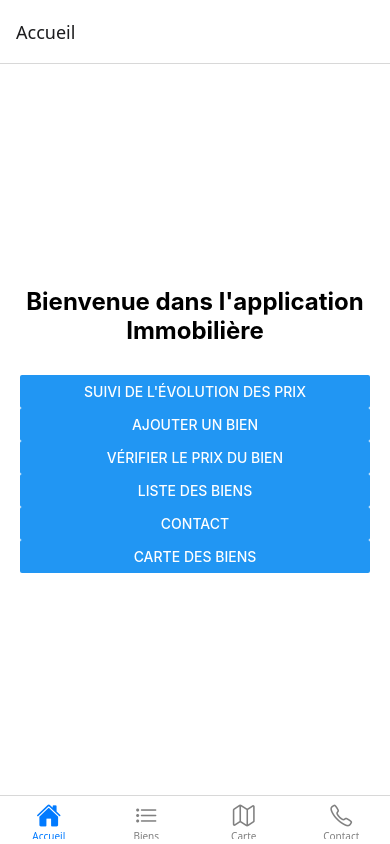
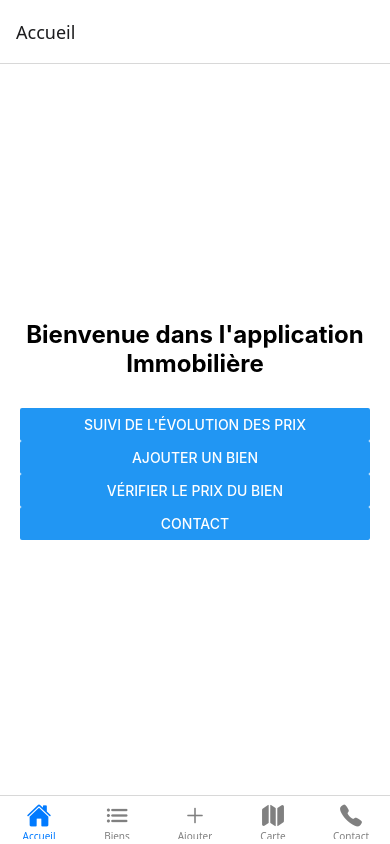
Before and after one commit to Rayanne92/real-estate-tunisia, a React Native app in the folder real-estate-tunisia/: screen /HomeMain in a window 390 px wide. Built offline with nearby package versions, Linux system fonts and the light colour scheme.

Commit message:
Update Navigation

```diff
--- /dev/null
+++ b/real-estate-tunisia/navigation/AddPropertyStack.js
@@ -0,0 +1,14 @@
+// navigation/AddPropertyStack.js
+import React from 'react';
+import { createNativeStackNavigator } from '@react-navigation/native-stack';
+import AddPropertyScreen from '../screens/AddPropertyScreen';
+
+const Stack = createNativeStackNavigator();
+
+const AddPropertyStack = () => (
+  <Stack.Navigator>
+    <Stack.Screen name="AddPropertyMain" component={AddPropertyScreen} options={{ title: 'Ajouter un Bien' }} />
+  </Stack.Navigator>
+);
+
+export default AddPropertyStack;
--- a/real-estate-tunisia/navigation/HomeStack.js
+++ b/real-estate-tunisia/navigation/HomeStack.js
@@ -3,6 +3,9 @@ import { createNativeStackNavigator } from '@react-navigation/native-stack';
 import HomeScreen from '../screens/HomeScreen';
 import AddPropertyScreen from '../screens/AddPropertyScreen';
 import PriceCheckScreen from '../screens/PriceCheckScreen';
+
+import PriceTrackingScreen from '../screens/PriceTrackingScreen';
+
 
 const Stack = createNativeStackNavigator();
 
@@ -11,6 +14,13 @@ const HomeStack = () => (
     <Stack.Screen name="HomeMain" component={HomeScreen} options={{ title: 'Accueil' }} />
     <Stack.Screen name="AddProperty" component={AddPropertyScreen} options={{ title: 'Ajouter un bien' }} />
     <Stack.Screen name="PriceCheck" component={PriceCheckScreen} options={{ title: 'Vérifier un prix' }} />
+
+    <Stack.Screen
+        name="PriceTracking"
+        component={PriceTrackingScreen}
+        options={{ title: "Suivi des prix" }}
+    />
+
   </Stack.Navigator>
 );
 
--- a/real-estate-tunisia/navigation/TabNavigator.js
+++ b/real-estate-tunisia/navigation/TabNavigator.js
@@ -1,10 +1,12 @@
+// navigation/TabNavigator.js
 import React from 'react';
 import { createBottomTabNavigator } from '@react-navigation/bottom-tabs';
 import HomeStack from './HomeStack';
 import PropertyStack from './PropertyStack';
 import MapStack from './MapStack';
 import ContactStack from './ContactStack';
-import { Ionicons } from '@expo/vector-icons'; // ✅ Utilisation Expo-compatible
+import AddPropertyStack from './AddPropertyStack';
+import { Ionicons } from '@expo/vector-icons'; // ou ton package d’icônes
 
 const Tab = createBottomTabNavigator();
 
@@ -12,17 +14,25 @@ const TabNavigator = () => (
   <Tab.Navigator
     screenOptions={({ route }) => ({
       headerShown: false,
-      tabBarIcon: ({ focused, color, size }) => {
+      tabBarIcon: ({ color, size }) => {
         let iconName;
 
-        if (route.name === 'Accueil') {
-          iconName = focused ? 'home' : 'home-outline';
-        } else if (route.name === 'Biens') {
-          iconName = focused ? 'list' : 'list-outline';
-        } else if (route.name === 'Carte') {
-          iconName = focused ? 'map' : 'map-outline';
-        } else if (route.name === 'Contact') {
-          iconName = focused ? 'call' : 'call-outline';
+        switch (route.name) {
+          case 'Accueil':
+            iconName = 'home';
+            break;
+          case 'Biens':
+            iconName = 'list';
+            break;
+          case 'Ajouter':
+            iconName = 'add';
+            break;
+          case 'Carte':
+            iconName = 'map';
+            break;
+          case 'Contact':
+            iconName = 'call';
+            break;
         }
 
         return <Ionicons name={iconName} size={size} color={color} />;
@@ -33,6 +43,7 @@ const TabNavigator = () => (
   >
     <Tab.Screen name="Accueil" component={HomeStack} />
     <Tab.Screen name="Biens" component={PropertyStack} />
+    <Tab.Screen name="Ajouter" component={AddPropertyStack} />
     <Tab.Screen name="Carte" component={MapStack} />
     <Tab.Screen name="Contact" component={ContactStack} />
   </Tab.Navigator>
--- a/real-estate-tunisia/screens/HomeScreen.js
+++ b/real-estate-tunisia/screens/HomeScreen.js
@@ -24,18 +24,9 @@ const HomeScreen = () => {
         onPress={() => navigation.navigate('PriceCheck')}
       />
       <Button
-        title="Liste des Biens"
-        onPress={() => navigation.navigate('PropertyList')}
-      />
-      <Button
         title="Contact"
         onPress={() => navigation.navigate('Contact')}
       />
-      <Button
-        title="Carte des Biens"
-        onPress={() => navigation.navigate('Map')}
-      />
-
     </View>
   );
 };
```
Also changed, not shown: 1 other file (tests, documents, lock files or other folders).
